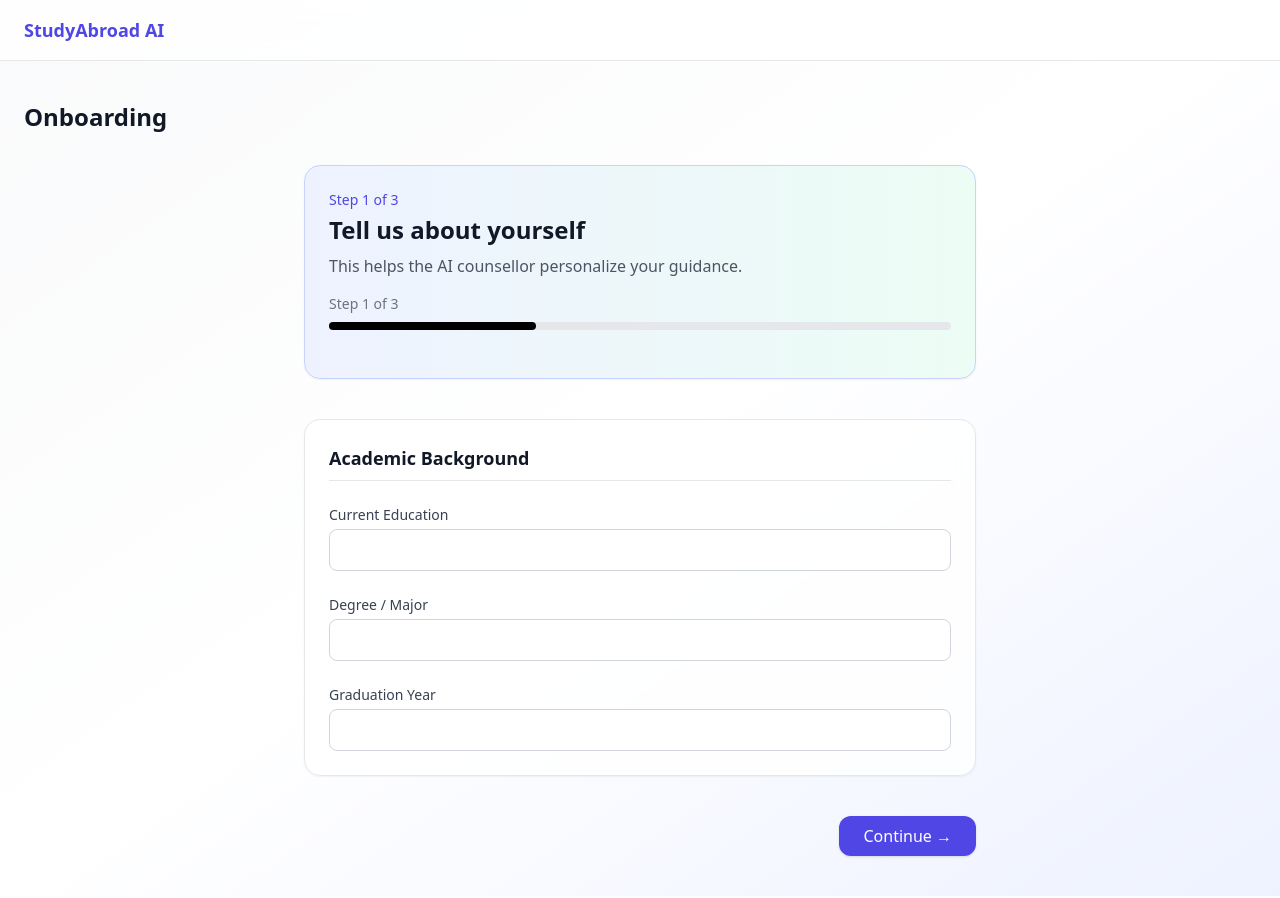
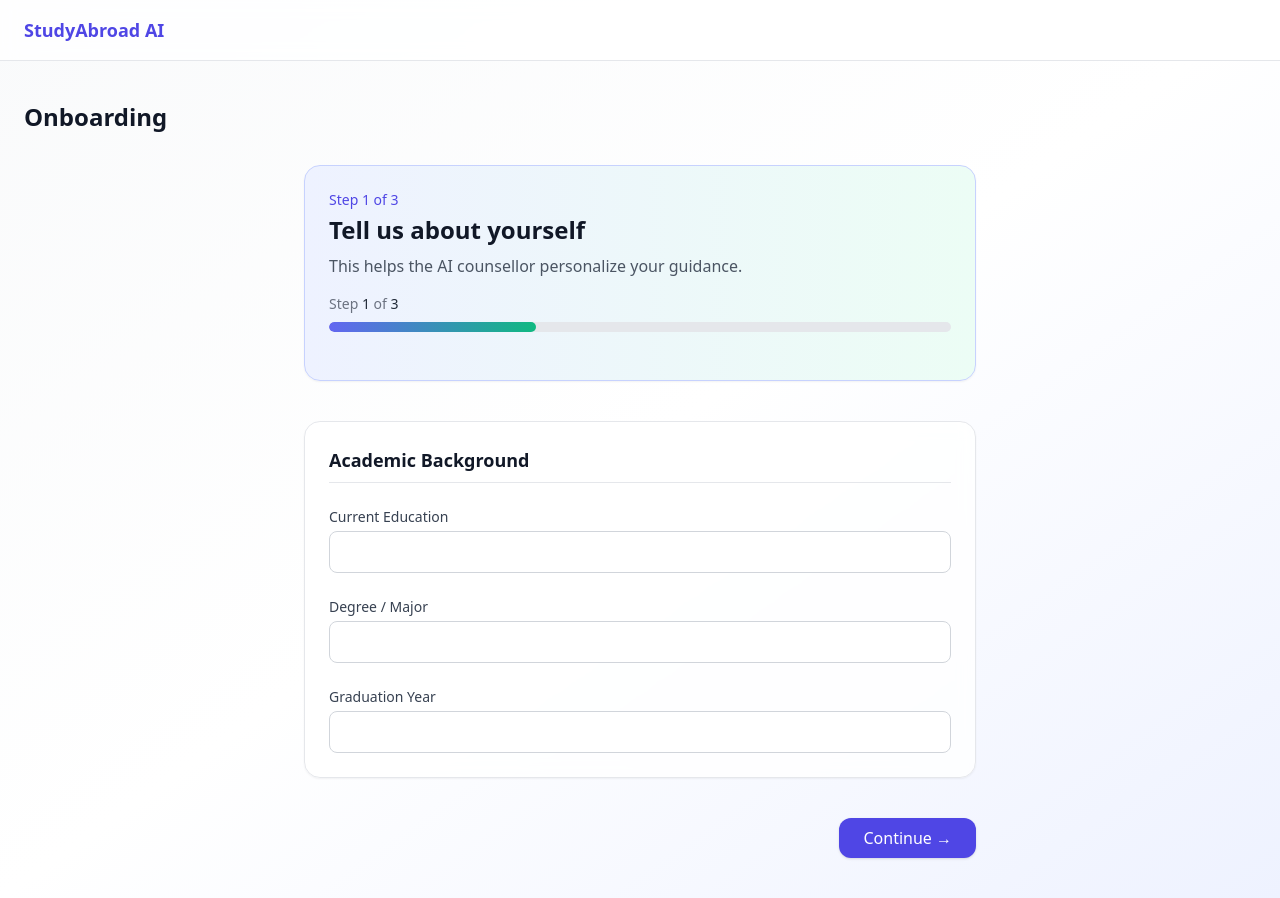
Before and after one commit to jacksyswain/Humanity-Founders, a React (Vite) app: page /onboarding in a window 1280 px wide. Built offline with nearby package versions, Linux system fonts and the light colour scheme.

Commit message:
new update

```diff
--- a/src/components/ProgressBar.jsx
+++ b/src/components/ProgressBar.jsx
@@ -3,12 +3,16 @@ export default function ProgressBar({ step, total }) {
 
   return (
     <div className="mb-6">
+      {/* LABEL */}
       <p className="text-sm text-gray-500 mb-2">
-        Step {step} of {total}
+        Step <span className="font-medium text-gray-800">{step}</span>{" "}
+        of <span className="font-medium text-gray-800">{total}</span>
       </p>
-      <div className="w-full h-2 bg-gray-200 rounded">
+
+      {/* BAR */}
+      <div className="w-full h-2.5 bg-gray-200 rounded-full overflow-hidden">
         <div
-          className="h-2 bg-black rounded transition-all"
+          className="h-full bg-gradient-to-r from-indigo-500 to-emerald-500 rounded-full transition-all duration-500 ease-out"
           style={{ width: `${percentage}%` }}
         />
       </div>
```
